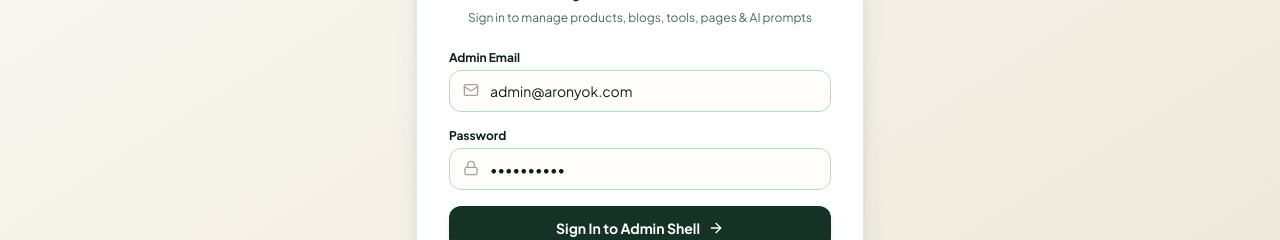
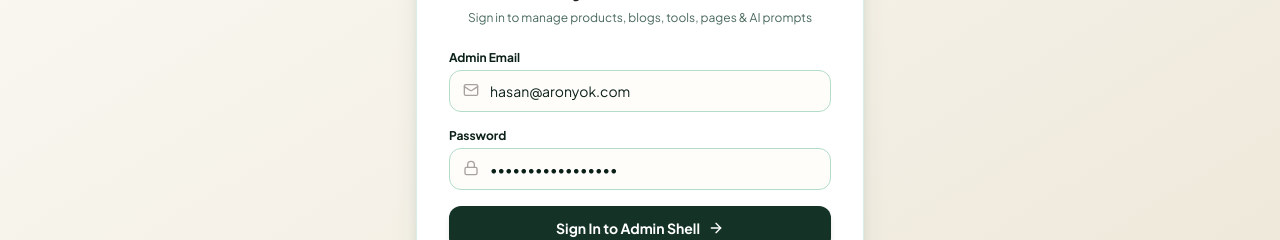
Before and after one commit to hasanshaheb/Aronyok, a Next.js app: page /admin/login in a window 1280 px wide. Shown: the part 330-570 px from the top of the page. Built offline with nearby package versions, Linux system fonts and the light colour scheme; no server answers; the database is empty.

Commit message:
Update admin login credentials

```diff
--- a/src/app/admin/login/page.tsx
+++ b/src/app/admin/login/page.tsx
@@ -8,8 +8,8 @@ import { isSupabaseConfigured, supabase } from "../../../lib/supabase/client";
 
 export default function AdminLoginPage() {
   const router = useRouter();
-  const [email, setEmail] = useState("admin@aronyok.com");
-  const [password, setPassword] = useState("aronyok123");
+  const [email, setEmail] = useState("hasan@aronyok.com");
+  const [password, setPassword] = useState("AronyokAdmin#2026");
   const [loading, setLoading] = useState(false);
   const [errorMsg, setErrorMsg] = useState("");
 
```
Also changed, not shown: 1 other file (tests, documents, lock files or other folders).
